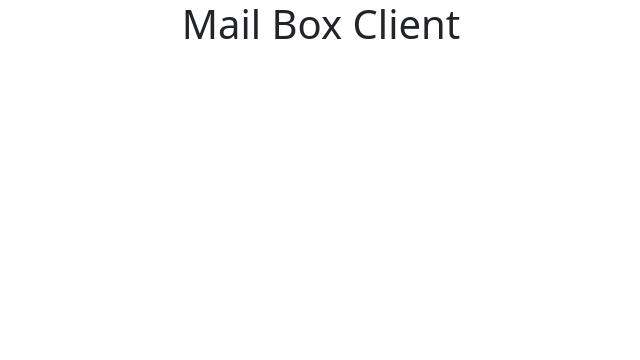
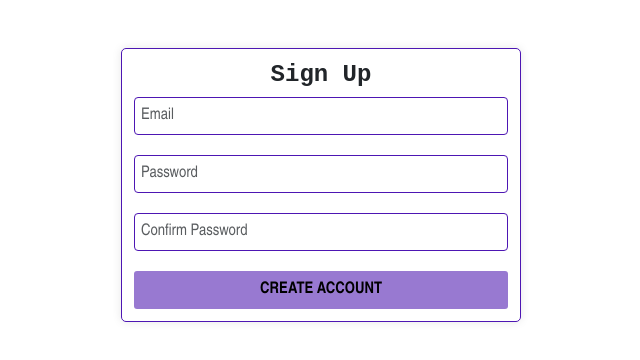
Before and after one commit to saurabh-r1/mail-box-client-1, a React (Create React App) app: page / in a window 1280 px wide. Shown: the top 360 px of the page, without its empty margins (319-959 px from the left). Built offline with nearby package versions, Linux system fonts and the light colour scheme; the HTML template or start-up script is replaced by a standard one.

Commit message:
Signup Screen

```diff
--- a/package.json
+++ b/package.json
@@ -7,6 +7,7 @@
     "@testing-library/jest-dom": "^5.17.0",
     "@testing-library/react": "^13.4.0",
     "@testing-library/user-event": "^13.5.0",
+    "axios": "^1.6.8",
     "bootstrap": "^5.3.3",
     "react": "^18.2.0",
     "react-bootstrap": "^2.10.2",
--- a/src/App.js
+++ b/src/App.js
@@ -1,9 +1,11 @@
-import './App.css';
+
+import SignUp from './Authentication/Login/SignUp/SignUp';
+
 
 function App() {
   return (
-    <div className="App">
-      <h1>Mail Box Client</h1>
+    <div>
+      <SignUp />
     </div>
   );
 }
--- /dev/null
+++ b/src/Authentication/Login/SignUp/Login.css
@@ -0,0 +1,79 @@
+/* Login.css */
+.container{
+    font-family: Georgia, 'Times New Roman', Times, serif;
+  }
+  .login-container {
+      font-family:'Arial Narrow';
+      width: 400px;
+      margin: 0 auto;
+      padding: 12px;
+      border: 1px solid #4d16b3;
+      border-radius: 5px;
+      box-shadow: 0 0 10px rgba(0, 0, 0, 0.1);
+    }
+
+    .login-header {
+      font-family: 'Courier New', Courier, monospace;
+      font-size: 24px;
+      font-weight: bold;
+      margin-bottom: 7px;
+      text-align: center;
+    }
+
+
+    .login-container form input[type="email"],
+    .login-container form input[type="password"] {
+      width: 100%;
+      padding: 6px;
+      margin-bottom: 20px;
+      border: 1px solid #4d16b3;
+      border-radius: 4px;
+    }
+
+    .loading{
+      text-align: center;
+      background-color: #212521;
+      color: #fff;
+      border: none;
+      padding: 7px 20px;
+      border-radius: 3px;
+      cursor: pointer;
+      width: 100%;
+    }
+
+    .login-container form button[type="submit"] {
+      background-color:#6c40bdb2;
+      font-weight: bold;
+      color: black;
+      border: none;
+      padding: 7px 20px;
+      border-radius: 3px;
+      cursor: pointer;
+      width: 100%;
+    }
+
+    .login-container form button[type="submit"]:hover {
+      background-color: #6c40bdee;
+      color: #ffffffc2;
+    }
+
+    .button2{
+      text-align: center;
+
+
+    }
+    .button2 button{
+      padding: 5px;
+      width: 400px;
+      border: 1px solid #4d16b3;
+      border-radius: 5px;
+      background-color: #fff;
+      color: #000;
+      margin-top: 7px;
+    }
+
+    .button2 button:hover{
+      background-color: #6c40bdb2;
+      color: #000;
+      margin-top: 7px;
+    }
--- /dev/null
+++ b/src/Authentication/Login/SignUp/SignUp.js
@@ -0,0 +1,120 @@
+import React, { useEffect, useRef, useState } from "react";
+import { Form, Button, Container, Alert } from "react-bootstrap";
+
+// import {  useNavigate } from 'react-router-dom';
+import axios from "axios";
+
+import { useSelector, useDispatch } from "react-redux";
+import { login, selectIsLoggedIn } from "./authSlice";
+
+import "./Login.css";
+
+const SignUp = () => {
+  const dispatch = useDispatch();
+
+  //   const navigate = useNavigate();
+  const emailInputRef = useRef();
+  const passwordInputRef = useRef();
+  const confirmPasswordRef = useRef(null);
+
+  const isLoggedIn = useSelector(selectIsLoggedIn);
+
+  const [isLoading, setIsLoading] = useState(false);
+  const [passwordMatch, setPasswordMatch] = useState(true);
+
+  useEffect(() => {
+    // Redirect to the welcome page if already logged in
+    if (isLoggedIn) {
+      //   navigate('/');
+    }
+  }, [isLoggedIn]);
+
+  const submitHandler = async (event) => {
+    event.preventDefault();
+
+    const confirmPassword = confirmPasswordRef.current.value;
+    const enteredEmail = emailInputRef.current.value;
+    const enteredPassword = passwordInputRef.current.value;
+
+    // Check if passwords match
+    if (enteredPassword === confirmPassword) {
+      console.log("Passwords match");
+    } else {
+      console.log("Passwords do not match");
+      setPasswordMatch(false);
+    }
+
+    setIsLoading(true);
+
+    let url = `https://identitytoolkit.googleapis.com/v1/accounts:signUp?key=AIzaSyBLKAbRXVsMIF8DYwJjnSGwYrzgHYy3jiU`;
+
+    try {
+      const response = await axios.post(url, {
+        email: enteredEmail,
+        password: enteredPassword,
+        returnSecureToken: true,
+      });
+
+      dispatch(
+        login({ token: response.data.idToken, userEmail: response.data.email })
+      );
+
+      //   navigate('/expense-tracker');
+    } catch (error) {
+      alert(error.message || "Authentication failed!");
+    }
+
+    setIsLoading(false);
+  };
+
+  return (
+    <div>
+      <Container className="mt-5">
+        <div className="login-container">
+          <h2 className="login-header">Sign Up</h2>
+          <Form onSubmit={submitHandler}>
+            <Form.Group controlId="email">
+              <Form.Control
+                type="email"
+                placeholder="Email"
+                required
+                ref={emailInputRef}
+              />
+            </Form.Group>
+
+            <Form.Group controlId="password">
+              <Form.Control
+                type="password"
+                placeholder="Password"
+                required
+                ref={passwordInputRef}
+              />
+            </Form.Group>
+
+            <Form.Group controlId="formConfirmPassword">
+              <Form.Control
+                type="password"
+                placeholder="Confirm Password"
+                ref={confirmPasswordRef}
+              />
+              {!passwordMatch && (
+                <Alert variant="danger">Passwords do not match</Alert>
+              )}
+            </Form.Group>
+
+            <div>
+              {!isLoading && <Button type="submit">CREATE ACCOUNT</Button>}
+
+              {isLoading && <p className="loading">Sending request....</p>}
+            </div>
+          </Form>
+        </div>
+      </Container>
+      <div>
+
+      </div>
+    </div>
+  );
+};
+
+export default SignUp;
--- /dev/null
+++ b/src/Authentication/Login/SignUp/authSlice.js
@@ -0,0 +1,36 @@
+// authSlice.js
+
+import { createSlice } from '@reduxjs/toolkit';
+
+const initialState = {
+  token: localStorage.getItem('token') || '',
+  userEmail: localStorage.getItem('userEmail') || '',
+};
+
+const authSlice = createSlice({
+  name: 'auth',
+  initialState,
+
+  reducers: {
+    login: (state, action) => {
+      const { token, userEmail} = action.payload;
+      state.token = token;
+      state.userEmail = userEmail;
+      localStorage.setItem('token', token);
+      localStorage.setItem('userEmail', userEmail);
+    },
+    logout: (state) => {
+      state.token = '';
+      state.userEmail = '';
+      localStorage.removeItem('token');
+      localStorage.removeItem('userEmail');
+    },
+  },
+});
+
+
+export const selectIsLoggedIn = (state) => !!(state.auth.token);
+
+export const { login, logout} = authSlice.actions;
+
+export default authSlice.reducer;
--- a/src/index.js
+++ b/src/index.js
@@ -4,12 +4,14 @@
 import App from './App';
 import 'bootstrap/dist/css/bootstrap.min.css'
 import reportWebVitals from './reportWebVitals';
+import { Provider } from 'react-redux';
+import store from './store';
 
 const root = ReactDOM.createRoot(document.getElementById('root'));
 root.render(
-  <React.StrictMode>
-    <App />
-  </React.StrictMode>
+  // <React.StrictMode>
+   <Provider store={store} ><App /></Provider>
+  // </React.StrictMode>
 );
 
 // If you want to start measuring performance in your app, pass a function
--- /dev/null
+++ b/src/store.js
@@ -0,0 +1,10 @@
+import { configureStore } from "@reduxjs/toolkit";
+import authSlice from "./Authentication/Login/SignUp/authSlice";
+
+const store = configureStore({
+    reducer:{
+        auth: authSlice,
+    }
+})
+
+export default store;
```
Also changed, not shown: src/logo.svg (deleted), 1 other file (tests, documents, lock files or other folders).
